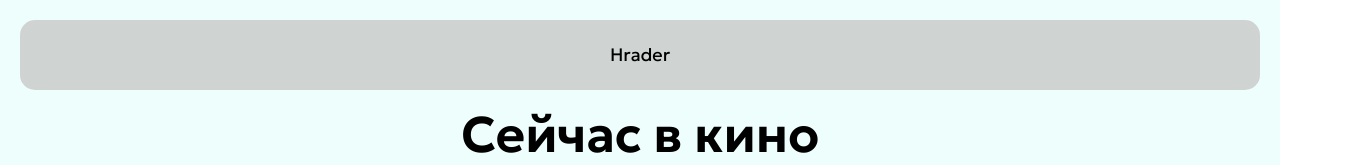
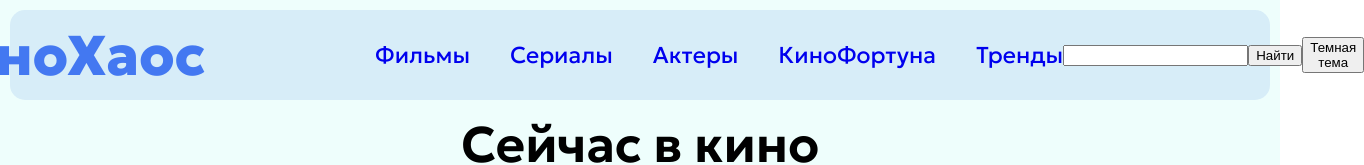
Before and after one commit to eatthecookies/movie-project, a React (Vite) app: page / in a window 1280 px wide. Shown: the top 165 px of the page, 1364 px wide, since content can reach past the window. Built offline with nearby package versions, Linux system fonts and the light colour scheme; no server answers.

Commit message:
Updated header

```diff
--- a/src/pages/TemplatePage/Header/Header.module.css
+++ b/src/pages/TemplatePage/Header/Header.module.css
@@ -2,10 +2,31 @@
   height: 70px;
   display: flex;
   justify-content: center;
-  background-color: rgba(187, 185, 185, 0.605);
+  background-color: rgb(215, 237, 248);
   border-radius: 15px;
-  margin: 10px;
+  align-items: center;
+  padding: 10px 30px;
+  max-width: 1400px;
+  margin: 0 auto;
 }
-.header {
-  margin: auto 0;
+
+.logo {
+  justify-self: flex-start;
+  color: rgb(67, 120, 241);
+  font-size: 56px;
+  font-weight: 800;
+  transition: 0.2s;
+  cursor: pointer;
 }
+
+.logo:hover {
+  transform: scale(1) skew(-18deg, 0deg);
+}
+
+.links {
+  gap: 40px;
+  margin: 0 170px;
+  margin-right: auto;
+  display: flex;
+  font-size: 23px;
+}
--- a/src/pages/TemplatePage/Header/index.tsx
+++ b/src/pages/TemplatePage/Header/index.tsx
@@ -1,8 +1,29 @@
+import { Link } from "react-router";
 import styles from "./Header.module.css";
+type Menu = {
+  [key: string]: string;
+};
 export default function Header() {
+  const menu: Menu = {
+    Фильмы: "/movies",
+    Сериалы: "/serials",
+    Актеры: "/persons",
+    КиноФортуна: "/fortune",
+    Тренды: "/popular",
+  };
   return (
     <div className={styles.headerContainer}>
-      <div className={styles.header}>Hrader</div>
+      <div className={styles.logo}>КиноХаос</div>
+      <div className={styles.links}>
+        {Object.keys(menu).map((item) => (
+          <Link to={menu[item]} key={item} className={styles.link}>
+            {item}
+          </Link>
+        ))}
+      </div>
+      <input></input>
+      <button>Найти</button>
+      <button> Темная тема</button>
     </div>
   );
 }
```
